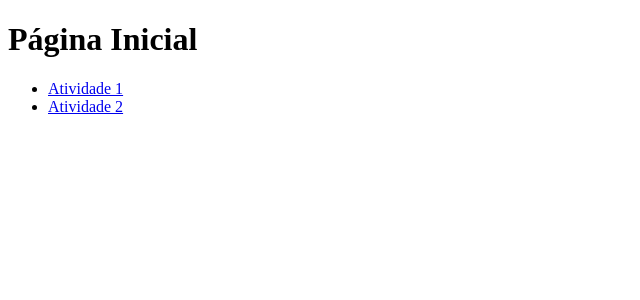
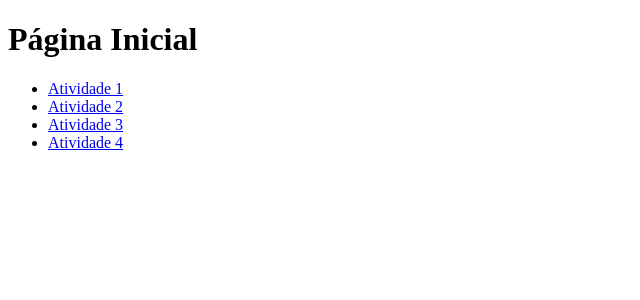
Before and after one commit to NathanyLima/React, a React (Create React App) app: page / in a window 1280 px wide. Shown: the top 300 px of the page, without its empty margins (0-640 px from the left). Built offline with nearby package versions, Linux system fonts and the light colour scheme.

Commit message:
Update Home.js

```diff
--- a/src/Home.js
+++ b/src/Home.js
@@ -9,6 +9,10 @@ const Home = () => {
                 <ul>
                     <li><Link to="/atv01">Atividade 1</Link></li>
                     <li><Link to="/atv02">Atividade 2</Link></li>
+                    <li><Link to="/atv03">Atividade 3</Link></li>
+                    <li><Link to="/atv04">Atividade 4</Link></li>
+
+
                 </ul>
             </nav>
         </div>
```
